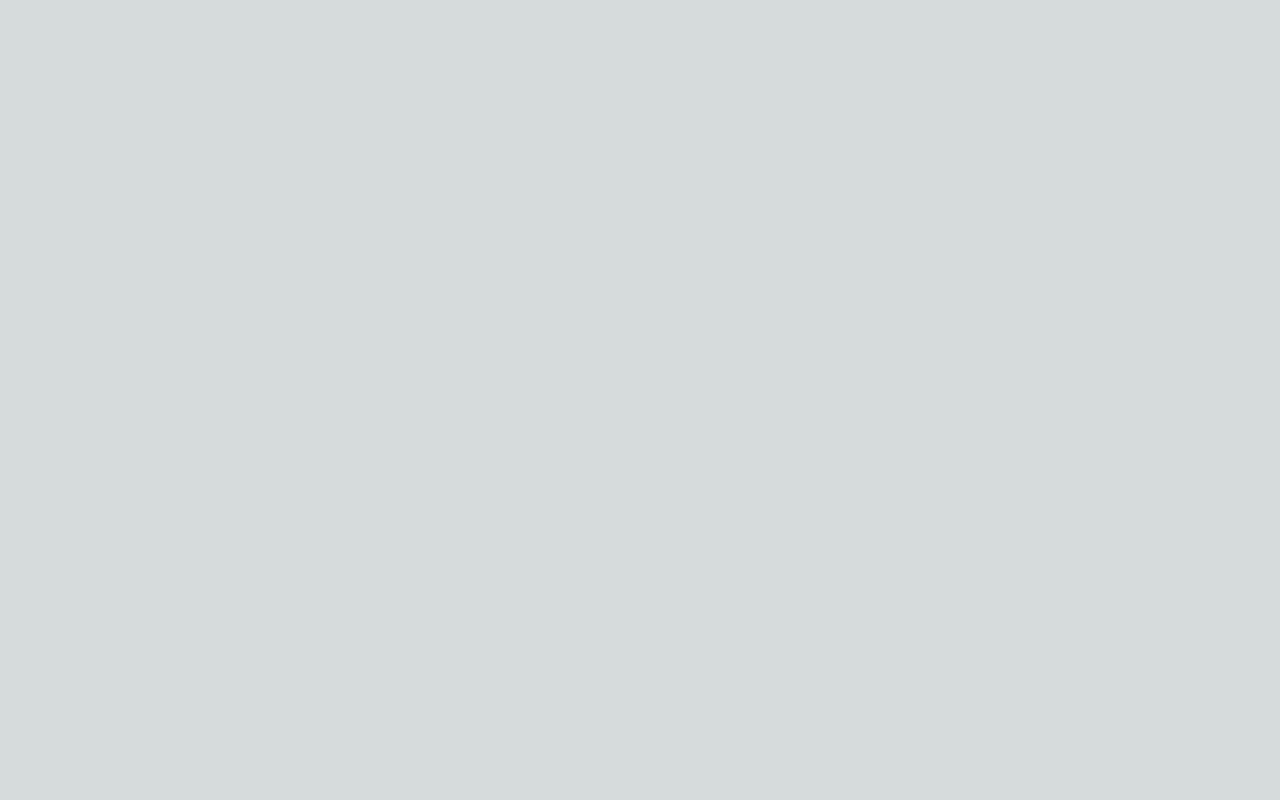
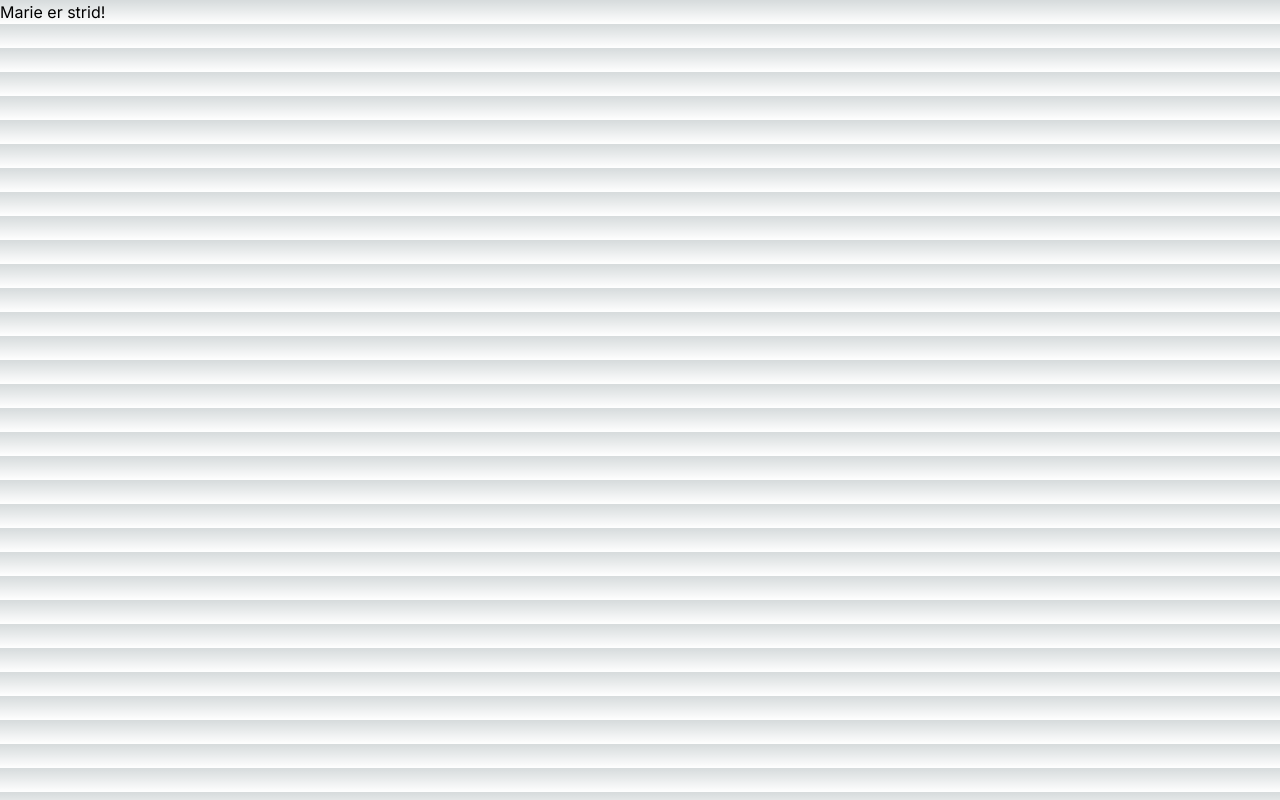
Before and after one commit to TheImpatientz/foofest_exam, a Next.js app: page / in a window 1280 px wide. Built offline with nearby package versions, Linux system fonts and the light colour scheme.

Commit message:
yes, Julie er igennem

```diff
--- a/src/app/page.jsx
+++ b/src/app/page.jsx
@@ -1,3 +1,7 @@
 export default function Home() {
-  return <main></main>;
+  return (
+    <main>
+      <p>Marie er strid!</p>
+    </main>
+  );
 }
```
